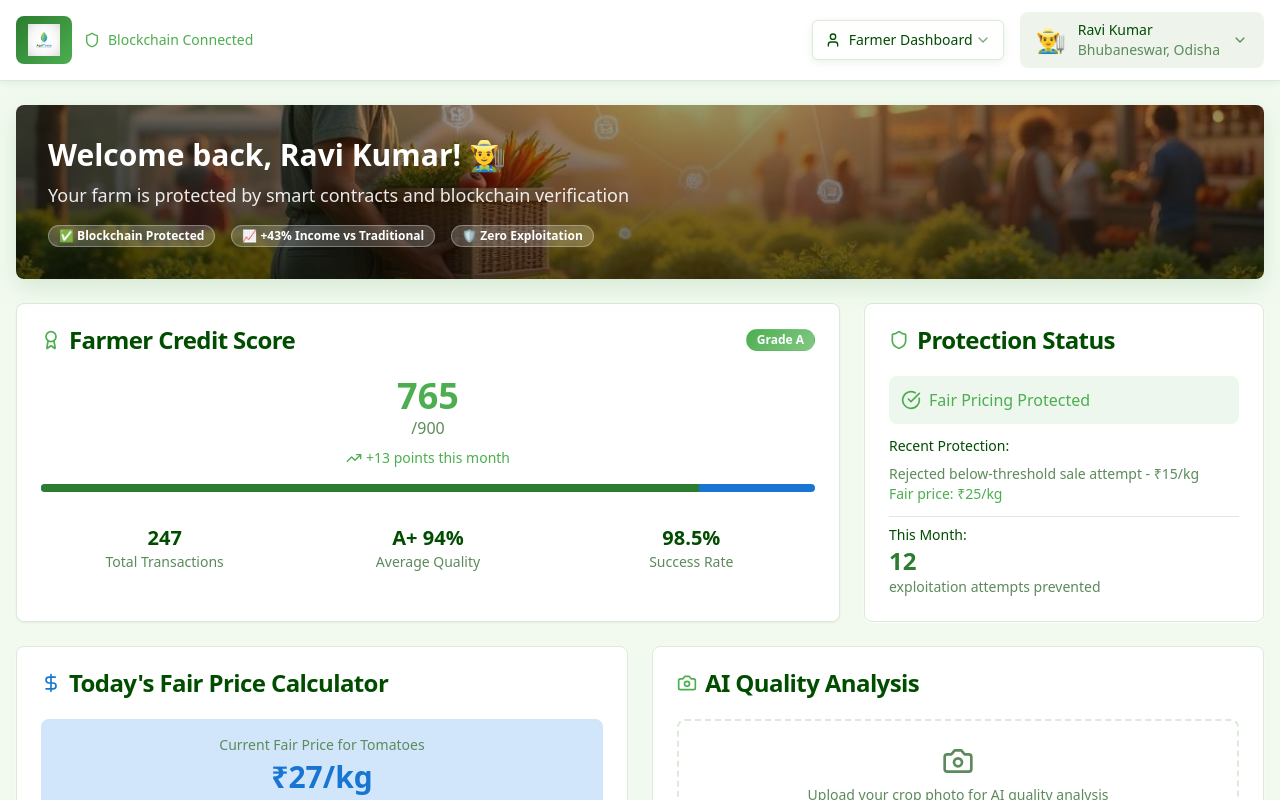
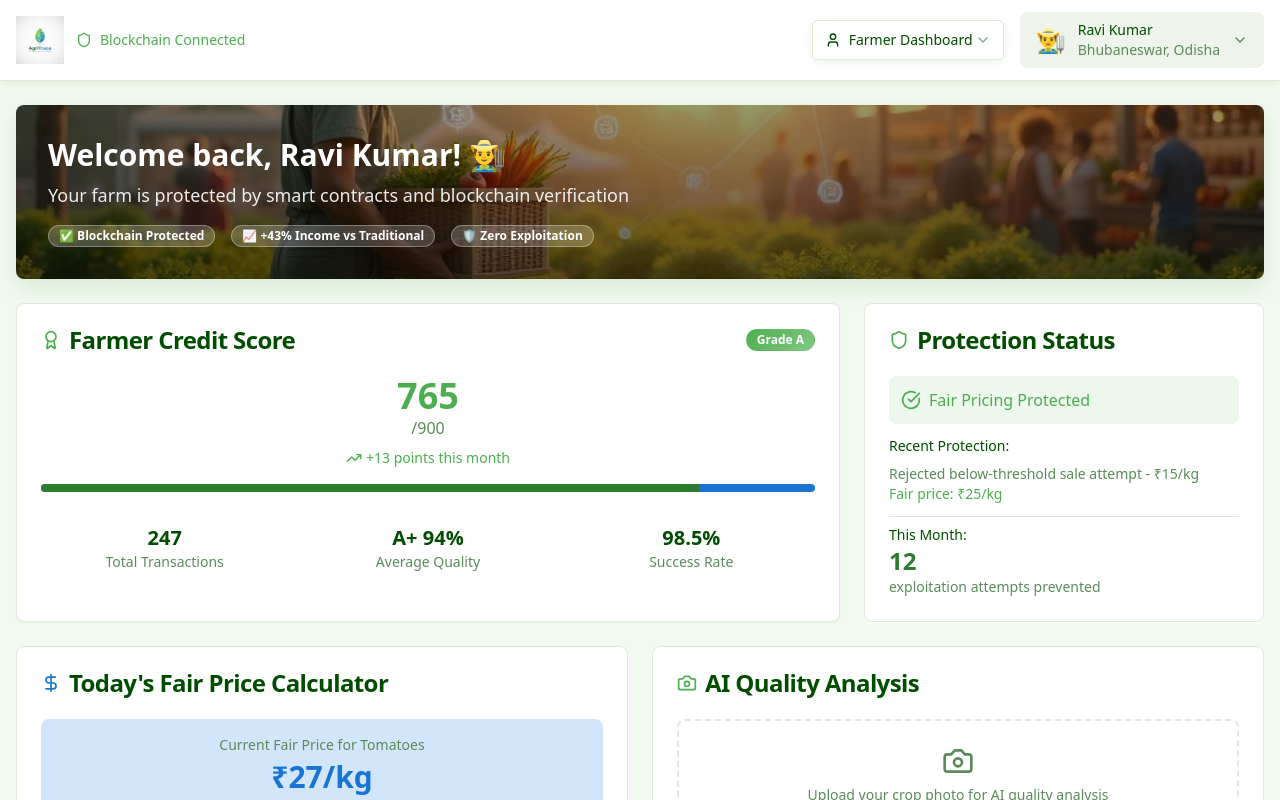
Before and after one commit to sairaj15/farm-chain-fair-87cdae50, a React (Vite) app: page / in a window 1280 px wide. Shown: the top 800 px of the page. Built offline with nearby package versions, Linux system fonts and the light colour scheme; the HTML template or start-up script is replaced by a standard one.

Commit message:
Adjust logo size and background

```diff
--- a/src/components/Header.tsx
+++ b/src/components/Header.tsx
@@ -27,13 +27,11 @@ const Header: React.FC<HeaderProps> = ({ currentRole, onRoleChange }) => {
         <div className="flex items-center justify-between">
           {/* Logo */}
           <div className="flex items-center gap-3">
-            <div className="flex items-center gap-2 px-3 py-2 bg-gradient-agri rounded-lg">
-              <img
-                src="/src/assets/agritrace-logo.png"
-                alt="AgriTrace"
-                className="h-8 w-auto"
-              />
-            </div>
+            <img
+              src="/src/assets/agritrace-logo.png"
+              alt="AgriTrace"
+              className="h-12 w-auto"
+            />
             <div className="flex items-center gap-2 text-sm">
               <Shield className="h-4 w-4 text-success" />
               <span className="text-success font-medium">Blockchain Connected</span>
```
